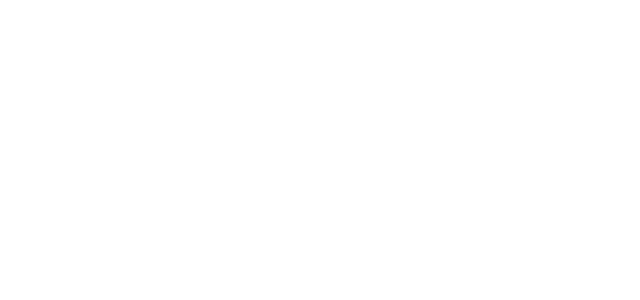
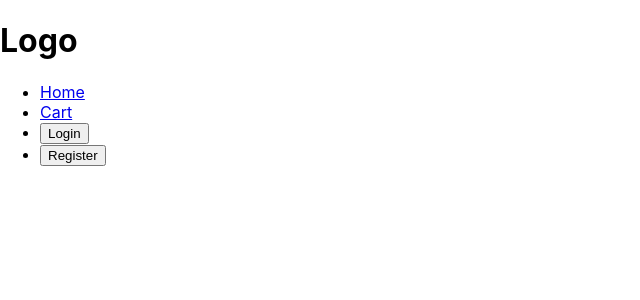
Before and after one commit to spacemen0/fake-discogs, a React (Create React App) app: page /user/1 in a window 1280 px wide. Before the commit this address had no page. Shown: the top 300 px of the page, without its empty margins (0-640 px from the left). Built offline with nearby package versions, Linux system fonts and the light colour scheme.

Commit message:
add router

```diff
--- a/src/App.js
+++ b/src/App.js
@@ -1,14 +1,17 @@
 import { Routes, Route, BrowserRouter } from "react-router-dom";
 import User from "./pages/user";
 import Home from "./pages/home";
+import { AuthProvider } from "./contexts/AuthContext";
 function App() {
   return (
     <>
       <BrowserRouter>
-        <Routes>
-          <Route path="/" element={<Home />} />
-          <Route path="/user" element={<User />} />
-        </Routes>
+        <AuthProvider>
+          <Routes>
+            <Route path="/" element={Home()} />
+            <Route path="/user/:username" element={User()} />
+          </Routes>
+        </AuthProvider>
       </BrowserRouter>
     </>
   );
--- a/src/components/header/Header.jsx
+++ b/src/components/header/Header.jsx
@@ -1,7 +1,6 @@
 import React from "react";
 import NavBar from "./NavBar";
 import Logo from "./Logo";
-
 function Header() {
   return (
     <header>
--- a/src/components/header/NavBar.jsx
+++ b/src/components/header/NavBar.jsx
@@ -16,6 +16,7 @@ function NavBar() {
 
     if (result.success) {
       setShowLoginForm(false);
+      setShowRegisterForm(false);
     } else {
       window.alert(result.error);
     }
@@ -43,10 +44,10 @@ function NavBar() {
       <nav>
         <ul>
           <li>
-            <button href="#">Messages</button>
+            <a href="/">Home</a>
           </li>
           <li>
-            <button href="#">Cart</button>
+            <a href="/">Cart</a>
           </li>
           <li>
             {isAuthenticated ? (
@@ -54,7 +55,7 @@ function NavBar() {
             ) : (
               <button
                 onClick={() => {
-                  setShowLoginForm(true);
+                  setShowLoginForm(!showLoginForm);
                 }}
               >
                 Login
@@ -62,11 +63,11 @@ function NavBar() {
             )}
           </li>
 
-          {isAuthenticated && (
+          {!isAuthenticated && (
             <li>
               <button
                 onClick={() => {
-                  setShowRegisterForm(true);
+                  setShowRegisterForm(!showRegisterForm);
                 }}
               >
                 Register
--- a/src/pages/home.jsx
+++ b/src/pages/home.jsx
@@ -1,13 +1,10 @@
 import Header from "../components/header/Header";
 import Container from "../components/container/Container";
-import { AuthProvider } from "../contexts/AuthContext";
 function Home() {
   return (
     <div className="App">
-      <AuthProvider>
-        <Header />
-        <Container />
-      </AuthProvider>
+      <Header />
+      <Container />
     </div>
   );
 }
--- a/src/pages/user.jsx
+++ b/src/pages/user.jsx
@@ -1,11 +1,8 @@
 import Header from "../components/header/Header";
-import { AuthProvider } from "../contexts/AuthContext";
 function User() {
   return (
     <div>
-      <AuthProvider>
-        <Header />
-      </AuthProvider>
+      <Header />
     </div>
   );
 }
```
